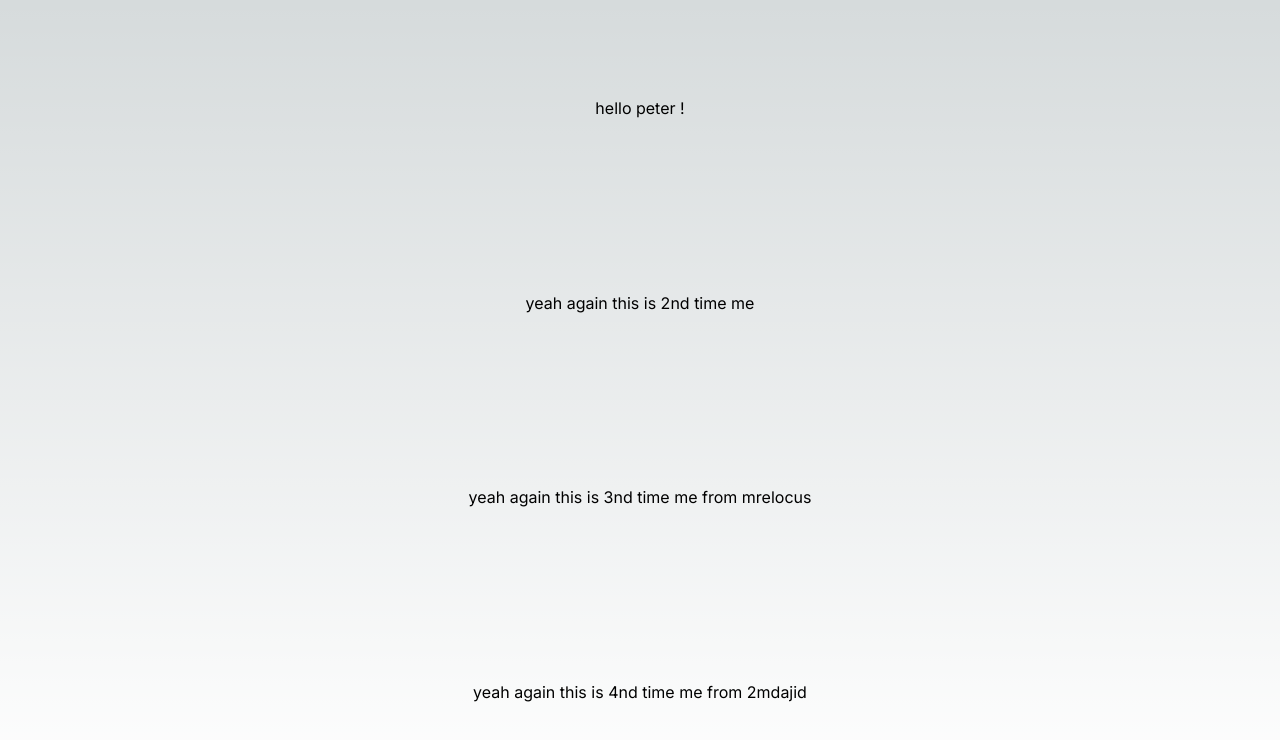
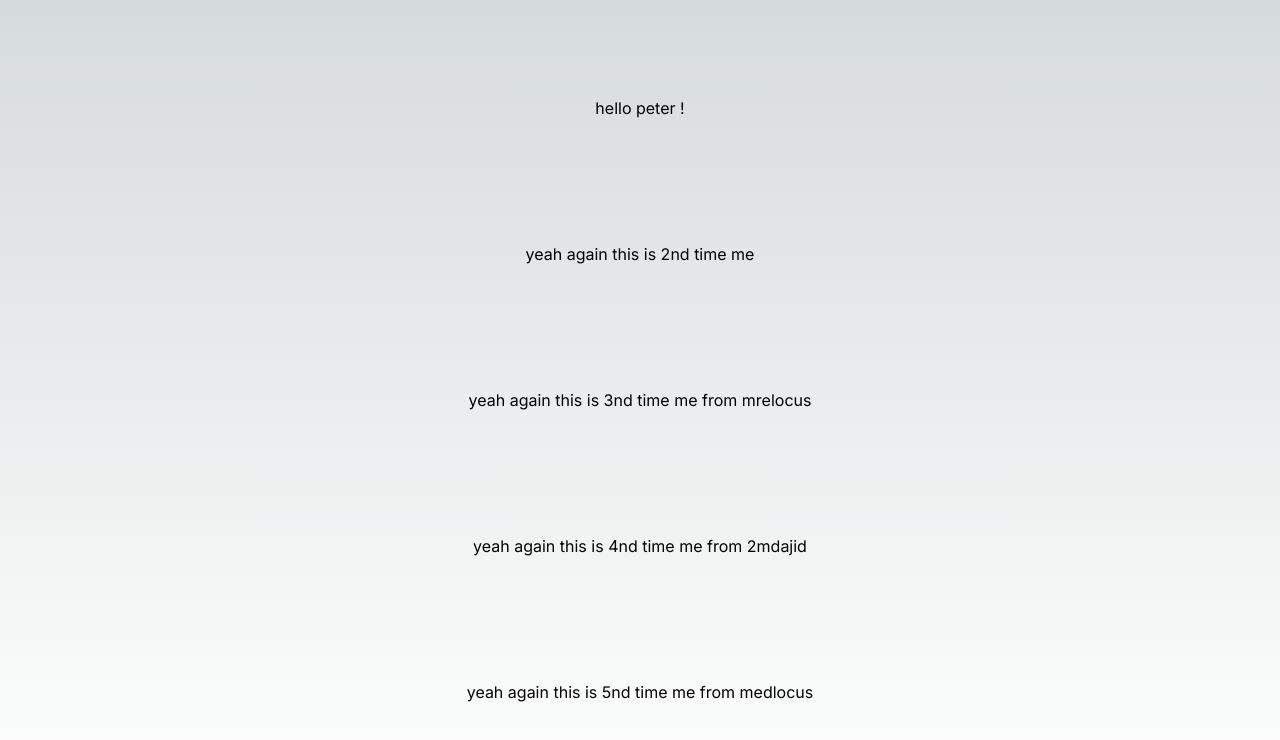
Before and after one commit to medlocusweb/probable-engine, a Next.js app: page / in a window 1280 px wide. Shown: the top 740 px of the page. Built offline with nearby package versions, Linux system fonts and the light colour scheme.

Commit message:
Update page.tsx

```diff
--- a/src/app/page.tsx
+++ b/src/app/page.tsx
@@ -7,6 +7,7 @@ export default function Home() {
      <p>yeah again this is 2nd time me</p>
      <p>yeah again this is 3nd time me from mrelocus</p>
      <p>yeah again this is 4nd time me from 2mdajid</p>
+     <p>yeah again this is 5nd time me from medlocus</p>
     </main>
   )
 }
```
